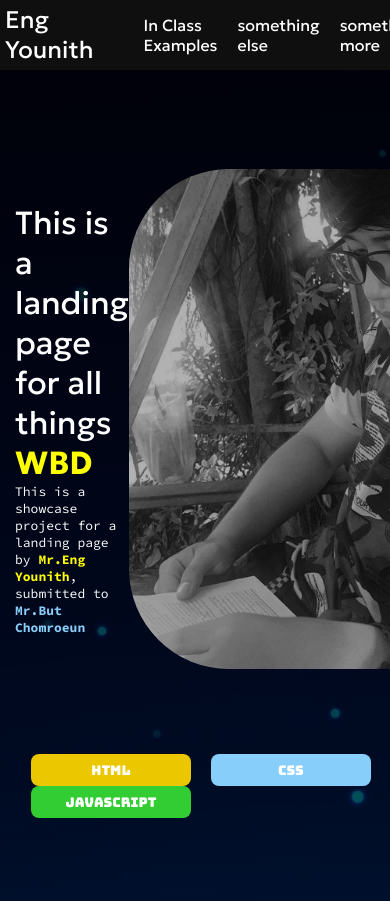
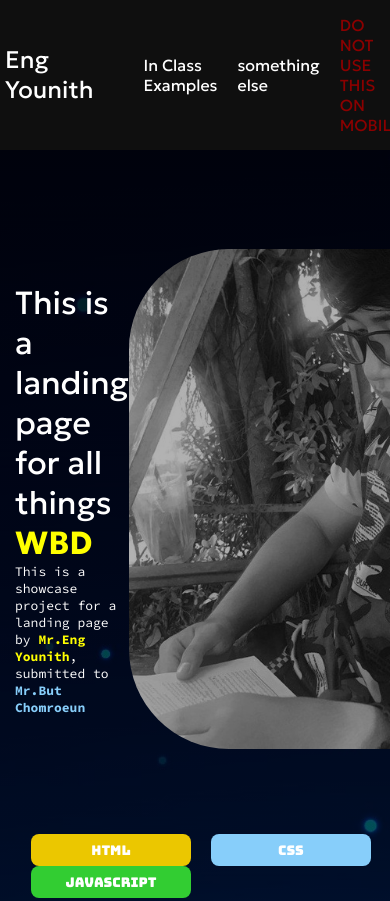
Before and after one commit to Younith/Younith.github.io, a plain HTML site: page index.html in a window 390 px wide. Shown: the top 901 px of the page. Drawn offline with Linux system fonts and the light colour scheme.

Commit message:
update: profile.warn 'don't use on mobile'

```diff
--- a/index.html
+++ b/index.html
@@ -21,7 +21,7 @@
             <ul class="nav-item-container">
                 <li class="nav-item"><a href="/pages/in-class-project">In Class Examples</a></li>
                 <li class="nav-item">something else</li>
-                <li class="nav-item">something more</li>
+                <li class="nav-item" style="color: darkred;">DO NOT USE THIS ON MOBILE</li>
             </ul>
         </div>
     </nav>
```
